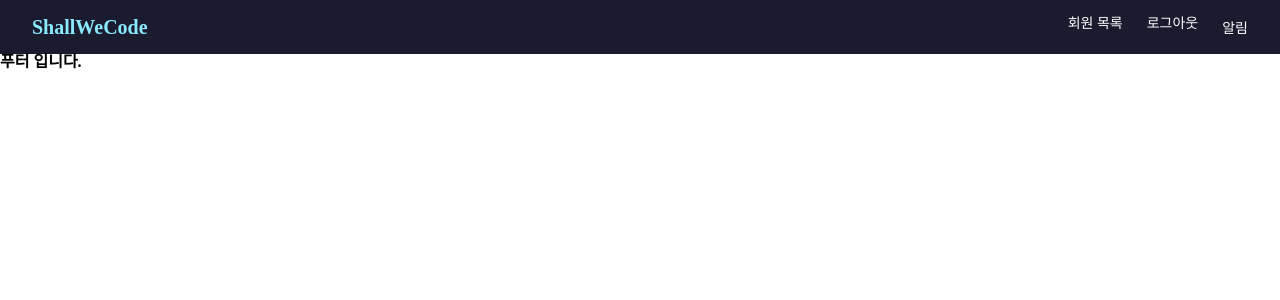
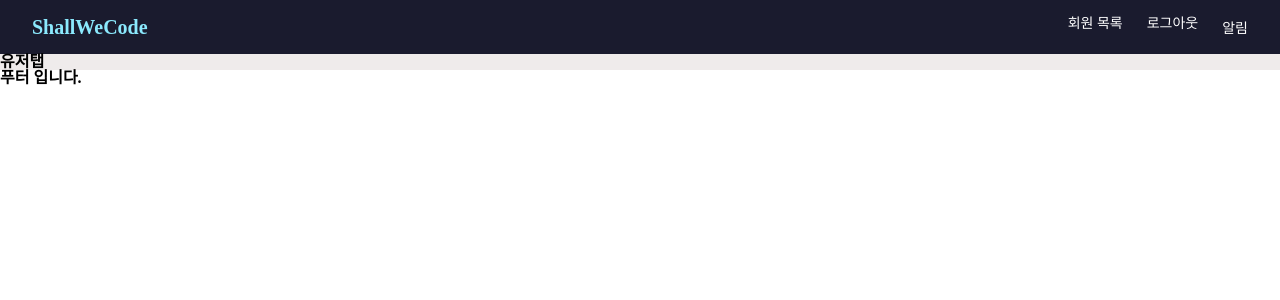
Before and after one commit to seolbin01/shallwecode, a Vue app in the folder frontend/: page /mypage in a window 1280 px wide. Shown: the top 300 px of the page. Built offline with nearby package versions, Linux system fonts and the light colour scheme.

Commit message:
feat: #23 마이페이지 라우터 연결

```diff
--- a/frontend/src/assets/css/resetcss.css
+++ b/frontend/src/assets/css/resetcss.css
@@ -3,6 +3,10 @@ Reset.css
 Updated: 2021-08-25
 Author: Youni
 */
+
+:root {
+    --background-color : #EFEBEB;
+}
 
 *{
     margin: 0 auto;
--- a/frontend/src/components/common/Header.vue
+++ b/frontend/src/components/common/Header.vue
@@ -64,7 +64,7 @@ onUnmounted(() => {
   <header class="header">
     <router-link to="/" class="logo">ShallWeCode</router-link>
     <div class="menu">
-      <router-link to="/members" class="menu-item">회원 목록</router-link>
+      <router-link to="/user-list" class="menu-item">회원 목록</router-link>
       <router-link to="/logout" class="menu-item">로그아웃</router-link>
       <div class="notification-container">
         <button @click="toggleNotifications" class="menu-item notification-btn">
--- /dev/null
+++ b/frontend/src/views/user/MyPage.vue
@@ -0,0 +1,15 @@
+<script setup>
+import MyPageTap from "@/views/user/MyPageTap.vue";
+</script>
+
+<template>
+  <div class="container">
+    <MyPageTap/>
+  </div>
+</template>
+
+<style scoped>
+.container {
+  background-color: var(--background-color);
+}
+</style>
--- /dev/null
+++ b/frontend/src/views/user/MyPageTap.vue
@@ -0,0 +1,11 @@
+<script setup>
+
+</script>
+
+<template>
+  <h1>유저탭</h1>
+</template>
+
+<style scoped>
+
+</style>
```
Also changed, not shown: frontend/src/router/user.js (+6 -1 lines).
